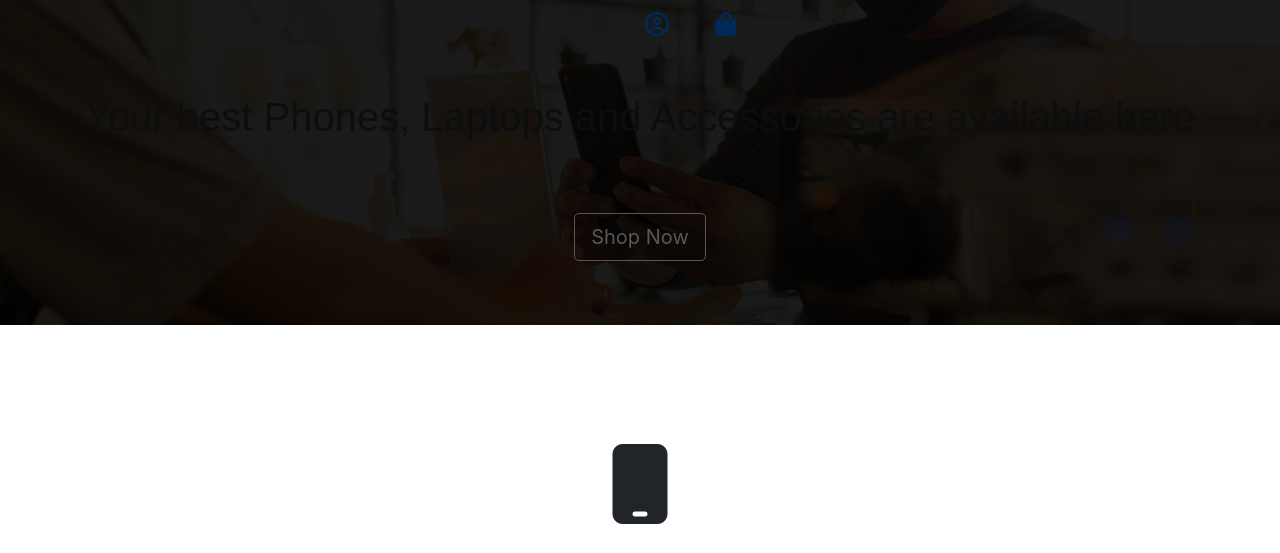
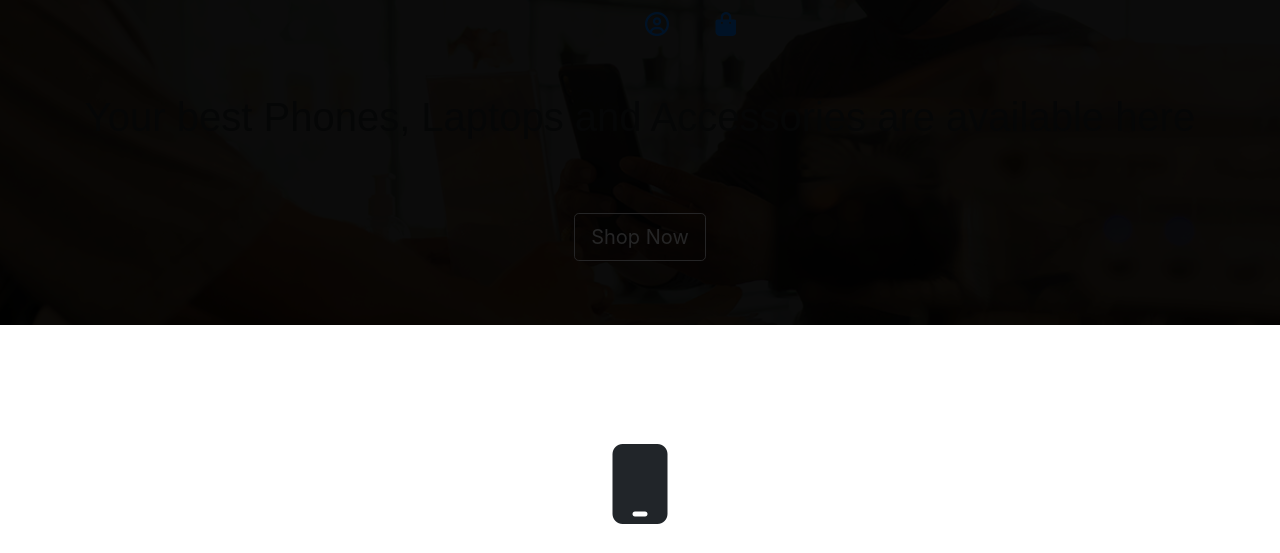
Before and after one commit to salman-webdev/hawaltech, a plain HTML site: page index.html in a window 1280 px wide. Shown: the part 80-633 px from the top of the page. Drawn offline with nearby package versions, Linux system fonts and the light colour scheme.

Commit message:
Update styles.css

```diff
--- a/css/styles.css
+++ b/css/styles.css
@@ -54,7 +54,7 @@ i{
   background-size: cover;
   background-position: center;
   background-repeat: no-repeat;
-  filter: brightness(35%);
+  filter: brightness(15%);
   width: 100%;
 }
 
```
